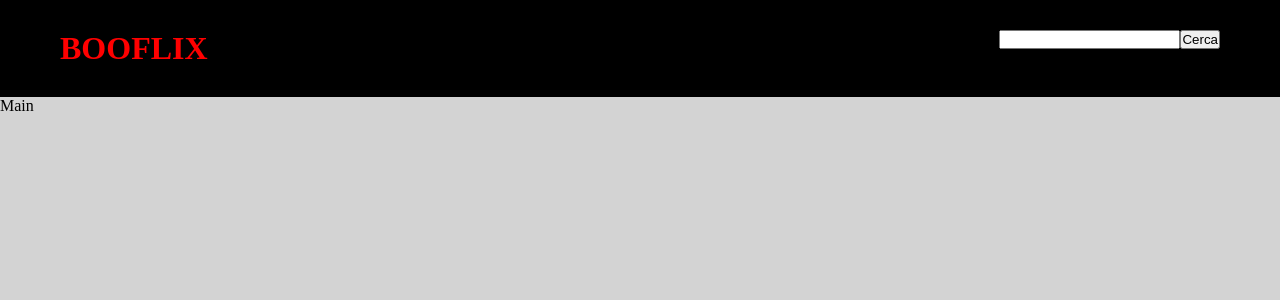
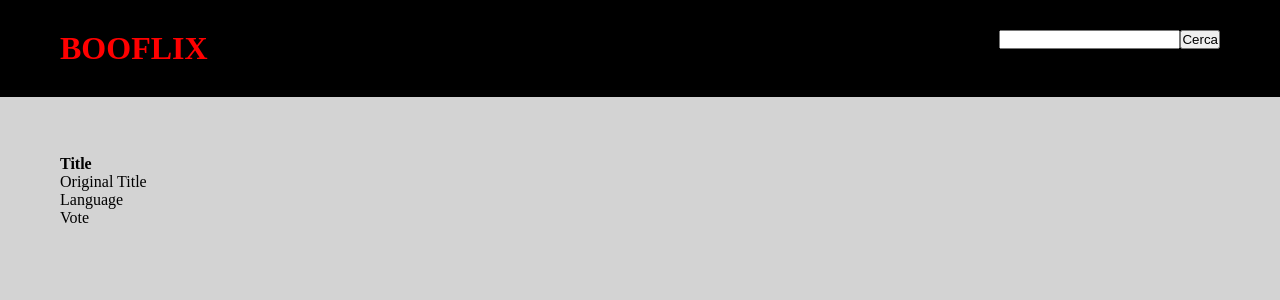
Before and after one commit to l-martinetti/react-boolflix, a React (Vite) app: page / in a window 1280 px wide. Shown: the top 300 px of the page. Built offline with nearby package versions, Linux system fonts and the light colour scheme.

Commit message:
feat: add basic card layout and style

```diff
--- a/src/assets/stylesheets/style.css
+++ b/src/assets/stylesheets/style.css
@@ -8,6 +8,10 @@ body {
     background-color: lightgray;
 }
 
+.container {
+    margin: 0 60px;
+}
+
 /* Header */
 
 header {
@@ -16,9 +20,22 @@ header {
     padding-inline: 60px;
     padding-block: 30px;
     background-color: black;
+    margin-bottom: 40px;
 }
 
 header h1 {
     color: red;
     text-transform: uppercase;
 }
+
+/* Main */
+
+.card-wrapper {
+    display: flex;
+    gap: 20px;
+    flex-wrap: wrap;
+}
+
+.card {
+    width: calc(100% / 6 - 20px);
+}
--- /dev/null
+++ b/src/components/Card.jsx
@@ -0,0 +1,16 @@
+
+const Card = () => {
+    return (
+        <div className="card">
+            <img src="" alt="" />
+            <div className="">
+                <h4>Title</h4>
+                <p>Original Title</p>
+                <p>Language</p>
+                <p>Vote</p>
+            </div>
+        </div>
+    )
+}
+
+export default Card
--- a/src/components/Main.jsx
+++ b/src/components/Main.jsx
@@ -1,8 +1,10 @@
-
+import ResultSection from './ResultSection'
 
 const Main = () => {
     return (
-        <main>Main</main>
+        <main>
+            <ResultSection />
+        </main>
     )
 }
 
--- /dev/null
+++ b/src/components/ResultSection.jsx
@@ -0,0 +1,11 @@
+import Card from "./Card"
+
+const ResultSection = () => {
+    return (
+        <div className="container card-wrapper">
+            <Card />
+        </div>
+    )
+}
+
+export default ResultSection
```
